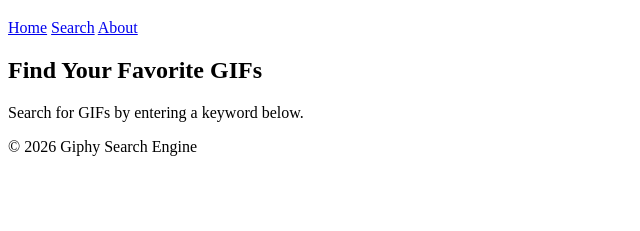
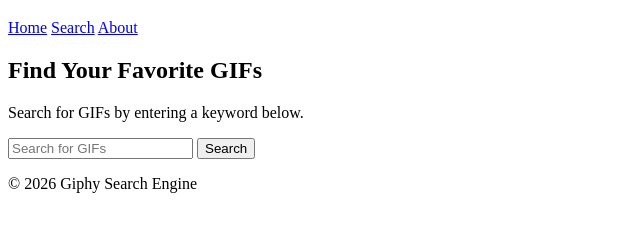
Before and after one commit to JulioP0214/giphy-search-engine, a plain HTML site: page index.html in a window 1280 px wide. Shown: the part 61-292 px from the top of the page, without its empty margins (0-640 px from the left). Drawn offline with Linux system fonts and the light colour scheme.

Commit message:
adds search form

```diff
--- a/index.html
+++ b/index.html
@@ -19,8 +19,20 @@
     </header>
 
     <main>
-      <h2>Find Your Favorite GIFs</h2>
-      <p>Search for GIFs by entering a keyword below.</p>
+      <section class="search-section">
+        <h2>Find Your Favorite GIFs</h2>
+        <p>Search for GIFs by entering a keyword below.</p>
+
+        <form id="search-form">
+          <input
+            type="search"
+            id="search-input"
+            placeholder="Search for GIFs"
+            required
+          />
+          <button type="submit">Search</button>
+        </form>
+      </section>
     </main>
 
     <footer>
```
